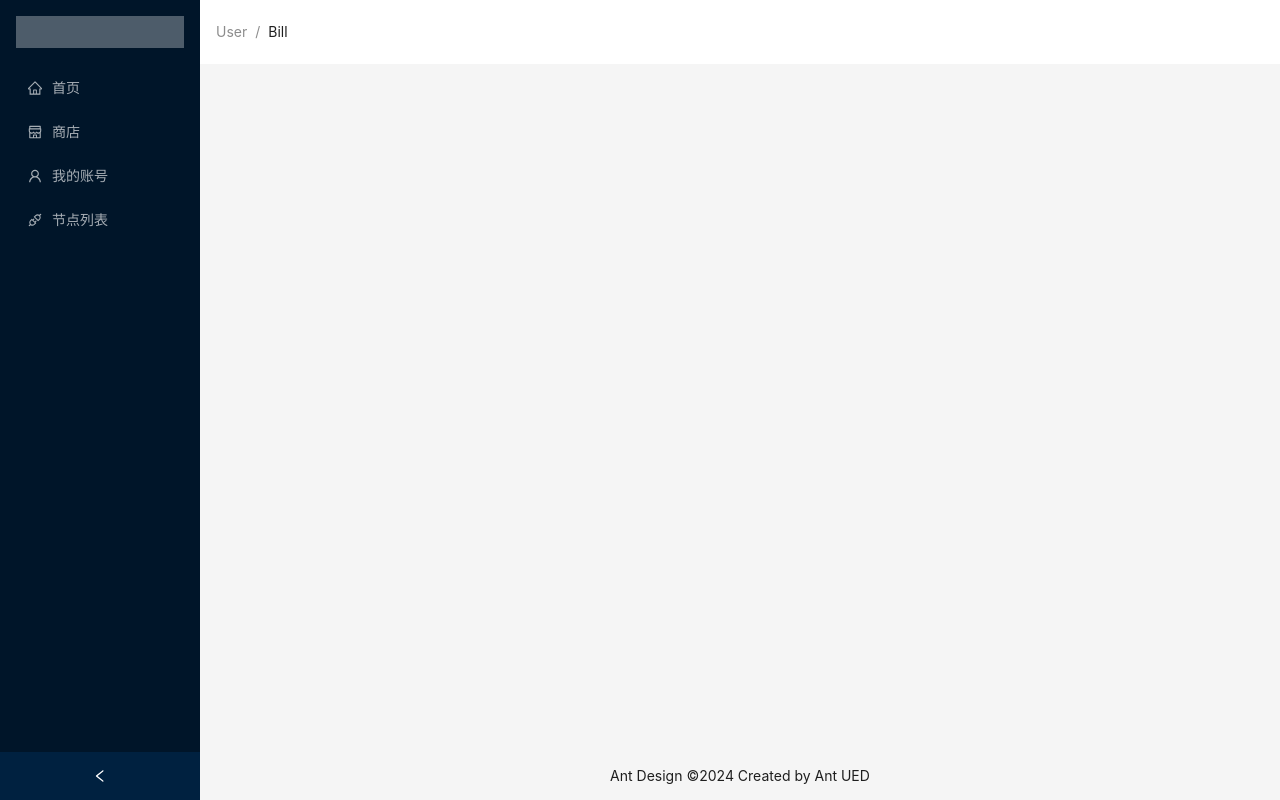
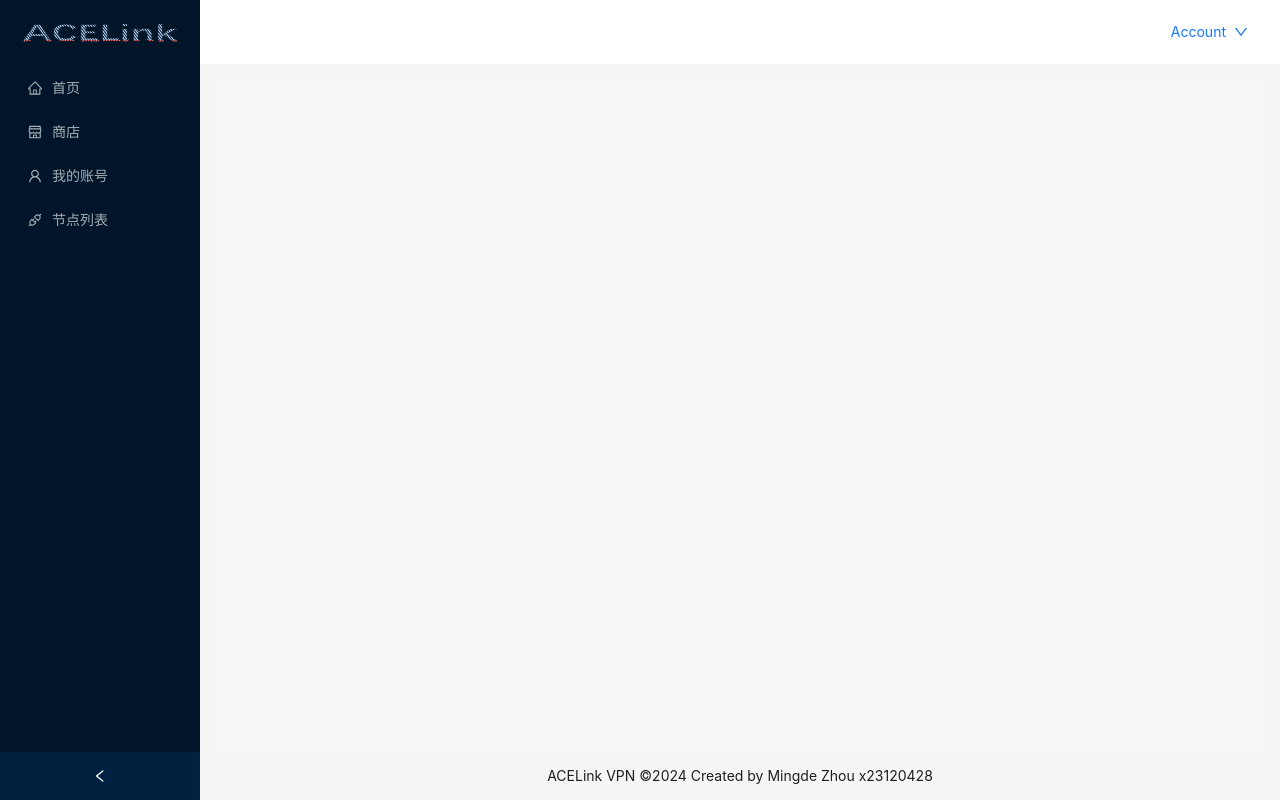
Before and after one commit to canadaell/VPNManage-System, a React (Vite) app in the folder vpnmanage/: page /layout in a window 1280 px wide. Built offline with nearby package versions, Linux system fonts and the light colour scheme; sample sign-in values are in the browser's storage.

Commit message:
log out component eliminated

```diff
--- a/vpnmanage/src/assets/styles/global.scss
+++ b/vpnmanage/src/assets/styles/global.scss
@@ -1,4 +1,4 @@
-$color: rgb(114, 160, 162);
+$color: rgb(75, 75, 75);
 body{
 background-color: $color;
 user-select: none;
@@ -9,9 +9,14 @@ user-select: none;
 .logo {
     height: 32px;
     margin: 16px;
-    background: rgba(255, 255, 255, 0.3);
+    background: (#001628);
   }
 
-  // .site-layout .site-layout-background {
-  //   background: #dfc;
-  // }
+  .site-layout .site-layout-background {
+    background: rgb(248, 248, 248);
+  }
+
+  .account{
+    float: right;
+    margin-right: 16px;
+  }
--- /dev/null
+++ b/vpnmanage/src/components/Logout.tsx
@@ -0,0 +1,38 @@
+import React from 'react';
+import { DownOutlined } from "@ant-design/icons";
+import { Dropdown, MenuProps, Space } from "antd";
+import { useNavigate } from 'react-router-dom';
+
+const items: MenuProps['items'] = [
+    {
+      key: '1',
+      danger: true,
+      label: (
+        <a target="_blank" rel="noopener noreferrer" href="">
+          Log out
+        </a>
+      ),
+    }
+  ];
+
+const Logout: React.FC = () => {
+    const navigate = useNavigate();
+    const handleLogout = () => {
+
+    };
+
+    return (
+        <div className='account'>
+        <Dropdown menu={{ items }}>
+          <a onClick={(e) => e.preventDefault()}>
+            <Space>
+              Account
+              <DownOutlined />
+            </Space>
+          </a>
+        </Dropdown>
+        </div>
+    );
+}
+
+export default Logout;
--- a/vpnmanage/src/router/Index.tsx
+++ b/vpnmanage/src/router/Index.tsx
@@ -1,32 +1,26 @@
+// routes.tsx
+import React, { lazy } from "react";
+import { Navigate } from "react-router-dom";
+import PrivateRoute from "./PrivateRouter";
 
-import Home from "@/views/Home"
-// import About from "@/views/About"
-import  {Navigate}  from "react-router-dom"
-import React, { lazy } from "react";
-const Nodes = lazy(() => import('@/views/Node/Nodes'))
-const Store = lazy(() => import('@/views/Store/Store'))
-const Account = lazy(() => import('@/views/Account'))
-const Layouts = lazy(() => import('@/views/Layouts'))
-const Login = lazy(() => import('@/views/Login'))
-const Register = lazy(() => import('@/views/Register'))
-import path from "path";
+const Home = lazy(() => import("@/views/Home"));
+const Nodes = lazy(() => import('@/views/Node/Nodes'));
+const Store = lazy(() => import('@/views/Store/Store'));
+const Account = lazy(() => import('@/views/Account'));
+const Layouts = lazy(() => import('@/views/Layouts'));
+const Login = lazy(() => import('@/views/Login'));
+const Register = lazy(() => import('@/views/Register'));
 
-const lazyLoading = (comp:JSX.Element) => (
+const withLoadingComponent = (comp: React.ReactElement) => (
     <React.Suspense fallback={<div>Loading...</div>}>
         {comp}
     </React.Suspense>
-)
-
-const withLoadingComponent = (comp:JSX.Element) => (
-    <React.Suspense fallback={<div>Loading...</div>}>
-        {comp}
-    </React.Suspense>
-)
+);
 
 const routes = [
     {
         path: '/layout',
-      element: <Layouts />,
+        element: <PrivateRoute>{withLoadingComponent(<Layouts />)}</PrivateRoute>,
         children: [
             {
                 path: 'home',
@@ -48,54 +42,20 @@ const routes = [
     },
     {
         path: '/login',
-        element: <Login />
+        element: withLoadingComponent(<Login />)
     },
     {
         path: '/register',
         element: withLoadingComponent(<Register />)
     },
-    //access other routes
+    {
+        path: '/',
+        element: <Navigate to="/layout/home" />
+    },
     {
         path: '*',
         element: <Navigate to="/layout/home" />
     }
 ];
 
-// const routes = [
-//     {
-//         path: '/',
-//         element:<Navigate to="/home" />
-//     },
-//     {
-//         path: '/home',
-//         element: <Home />
-//     },
-//     {
-//         path: '/about',
-//         element: lazyLoading(<About />)
-//     }
-// ];
-
-export default routes
-
-// import App from '@/App'
-// import Home from '@/views/Home'
-// import About from '@/views/About'
-// import { BrowserRouter, Routes, Route, Navigate} from 'react-router-dom'
-
-
-// const baseRouter = () => {
-//     return(
-//     <BrowserRouter>
-//         <Routes>
-//             <Route path="/" element={<App />}>
-//             <Route path='/' element={<Navigate to="Home " />}></Route>
-//                 <Route path= "/home" element={<Home />}></Route>
-//                 <Route path= "/about" element={<About />}></Route>
-//             </Route>
-//         </Routes>
-//     </BrowserRouter>
-//     )
-// }
-
-// export default baseRouter
+export default routes;
--- /dev/null
+++ b/vpnmanage/src/router/PrivateRouter.tsx
@@ -0,0 +1,19 @@
+// PrivateRoute.tsx
+import React from 'react';
+import { Navigate, Outlet } from 'react-router-dom';
+
+interface PrivateRouteProps {
+  children: React.ReactNode;
+}
+
+const PrivateRoute: React.FC<PrivateRouteProps> = ({ children }) => {
+  const isAuthenticated = localStorage.getItem('token'); // 或其他认证检查逻辑
+
+  if (!isAuthenticated) {
+    return <Navigate to="/login" replace />;
+  }
+
+  return <>{children}</>;
+};
+
+export default PrivateRoute;
--- a/vpnmanage/src/views/Layouts.tsx
+++ b/vpnmanage/src/views/Layouts.tsx
@@ -1,13 +1,11 @@
 import React, { useState } from 'react';
-
-import type { MenuProps } from 'antd';
-import { Breadcrumb, Layout, Menu, theme } from 'antd';
+import { Layout, theme} from 'antd';
 import { Outlet, useNavigate} from 'react-router-dom';
 import MainMenu from '@/components/MainMenu';
+import Logout from '@/components/Logout';
 
 const { Header, Content, Footer, Sider } = Layout;
 
-type MenuItem = Required<MenuProps>['items'][number];
 
 
 const View: React.FC = () => {
@@ -15,25 +13,39 @@ const View: React.FC = () => {
   const {
     token: { colorBgContainer, borderRadiusLG },
   } = theme.useToken();
-  const NavigateTo = useNavigate();
+
 
 
   return (
     <Layout style={{ minHeight: '100vh' }}>
       {/* left sidebar */}
       <Sider collapsible collapsed={collapsed} onCollapse={(value) => setCollapsed(value)}>
-        <div className="logo" />
-        <MainMenu />
-      </Sider>
+  <div className="logo">
+    {collapsed ? (
+      <img
+        src='../public/ACE.png'
+        alt='collapsed logo'
+        style={{width: '100%', height: '100%'}}
+      />
+    ) : (
+      <img
+        src='../public/ACELink.png'
+        alt='expanded logo'
+        style={{width: '100%', height: '100%'}}
+      />
+    )}
+  </div>
+  <MainMenu />
+</Sider>
       {/* right content */}
       <Layout className='site-layout'>
+
         {/* right content */}
         <Header style={{ padding: 0, background: colorBgContainer }}>
-          {/* breacCrumbs */}
-        <Breadcrumb style={{ lineHeight : '64px', margin: '0 16px 16px'}}>
-            <Breadcrumb.Item>User</Breadcrumb.Item>
-            <Breadcrumb.Item>Bill</Breadcrumb.Item>
-          </Breadcrumb>
+          {/* account  */}
+          <div className='account'>
+            <Logout />
+          </div>
         </Header>
 
         <Content style={{ margin: '16px 16px 0' }} className="site-layout-background">
@@ -41,7 +53,7 @@ const View: React.FC = () => {
             <Outlet />
         </Content>
         <Footer style={{ textAlign: 'center', padding:'0', lineHeight:'48px'}}>
-          Ant Design ©{new Date().getFullYear()} Created by Ant UED
+          ACELink VPN ©{new Date().getFullYear()} Created by Mingde Zhou x23120428
         </Footer>
       </Layout>
     </Layout>
--- a/vpnmanage/src/views/Login/index.tsx
+++ b/vpnmanage/src/views/Login/index.tsx
@@ -28,22 +28,30 @@ const View = () => {
         email: values.email,
         password: values.password
       });
+
       console.log('Login response:', response.data);
-      message.success('登录成功！');
-      // if login success, store token in localStorage
-      // localStorage.setItem('token', response.data.token);
-      navigate('/layout/home'); // redirect to home
+
+      if (response.data.token) {
+        // 登录成功
+        localStorage.setItem('token', response.data.token);
+        message.success('登录成功！');
+        navigate('/layout/home');
+      } else {
+        // 没有token，视为登录失败
+        message.error(response.data.message || '登录失败');
+      }
     } catch (error) {
       console.error('Login failed:', error);
       message.error('登录失败，请检查您的邮箱和密码。');
     }
   };
 
+
   return (
     <div className={styles.loginContainer}>
       <div className={styles.loginForm}>
         <div className={styles.loginLogo}>
-          <img src="path_to_logo" alt="Logo" />
+          <img src="../public/ACELink.png" alt="Logo" />
         </div>
         <Form
           form={form}
--- a/vpnmanage/src/views/Register/index.tsx
+++ b/vpnmanage/src/views/Register/index.tsx
@@ -29,7 +29,7 @@ const View = () => {
     <div className={styles.loginContainer}>
       <div className={styles.loginForm}>
         <div className={styles.loginLogo}>
-          <img src="path_to_logo" alt="Logo" />
+          <img src="../public/ACELink.png" alt="Logo" />
         </div>
         <Form
           form={form}
```
Also changed, not shown: vpnmanage/src/views/Invite.tsx (deleted, +0 -11 lines). Lines whose indentation alone changed are shown as unchanged.
